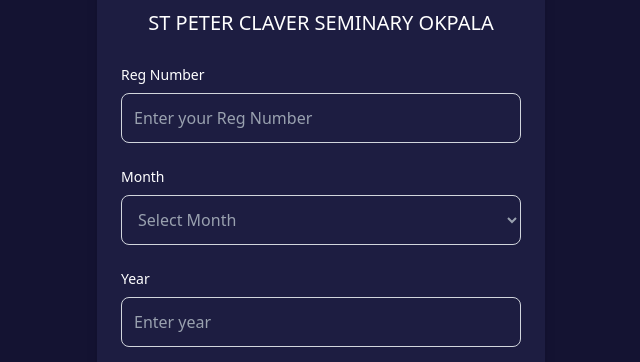
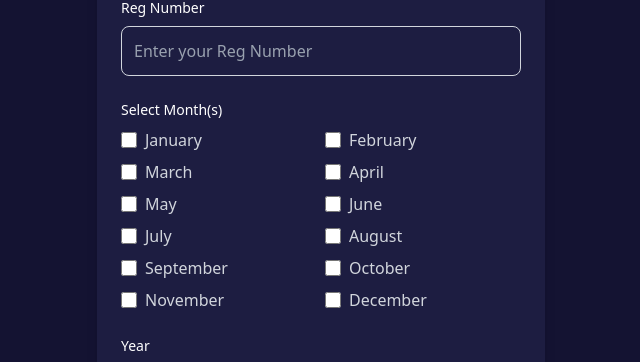
Before and after one commit to rexsteroxy/mikados-app, a Next.js app: page /monthlyDues in a window 1280 px wide. Shown: the part 170-532 px from the top of the page, without its empty margins (319-959 px from the left). Built offline with nearby package versions, Linux system fonts and the light colour scheme.

Commit message:
added multiple selection of month

```diff
--- a/app/leviContribution/page.tsx
+++ b/app/leviContribution/page.tsx
@@ -9,7 +9,7 @@
   "July", "August", "September", "October", "November", "December"
 ];
 
-const contributionTypes = ["wedding", "burial", "ordination"];
+const contributionTypes = ["wedding", "burial", "ordination", "anniversary"];
 
 const LevyContribution: React.FC = () => {
   const [ownerRegNumber, setOwnerRegNumber] = useState("");
--- a/app/monthlyDues/page.tsx
+++ b/app/monthlyDues/page.tsx
@@ -7,7 +7,8 @@
 const Monthly: React.FC = () => {
   const router = useRouter();
   const [regNumber, setRegNumber] = useState<string>("");
-  const [month, setMonth] = useState<string>("");
+const [month, setMonths] = useState<string[]>([]);
+
   const [year, setYear] = useState<string>("");
   const [otp, setOtp] = useState<string>("");
   const [loading, setLoading] = useState<boolean>(false);
@@ -28,7 +29,7 @@
     setLoading(true);
     setError(null);
     setSuccessMessage(null);
-
+  console.log(month)
     try {
       const response = await axios.post(
         "https://mikados-api.onrender.com/mikados/monthly-dues/pay",
@@ -99,20 +100,33 @@
             />
           </div>
 
-          <div>
-            <label className="block text-sm mb-2 font-medium">Month</label>
-            <select
-              value={month}
-              onChange={(e) => setMonth(e.target.value)}
-              className="w-full p-3 text-gray-400 border border-gray-300 rounded-lg focus:outline-none focus:ring-2 focus:ring-blue-300"
-              required
-            >
-              <option value="">Select Month</option>
-              {["January", "February", "March", "April", "May", "June", "July", "August", "September", "October", "November", "December"].map((m) => (
-                <option key={m} value={m}>{m}</option>
-              ))}
-            </select>
-          </div>
+       <div>
+  <label className="block text-sm mb-2 font-medium">Select Month(s)</label>
+
+  <div className="grid grid-cols-2 gap-2 text-gray-300">
+    {[
+      "January", "February", "March", "April", "May", "June",
+      "July", "August", "September", "October", "November", "December"
+    ].map((m) => (
+      <label key={m} className="flex items-center gap-2">
+        <input
+          type="checkbox"
+          value={m}
+          checked={month.includes(m)}
+          onChange={(e) => {
+            if (e.target.checked) {
+              setMonths([...month, m]);     // add
+            } else {
+              setMonths(month.filter((x) => x !== m)); // remove
+            }
+          }}
+          className="w-4 h-4"
+        />
+        {m}
+      </label>
+    ))}
+  </div>
+</div>
 
           <div>
             <label className="block text-sm mb-2 font-medium">Year</label>
```
